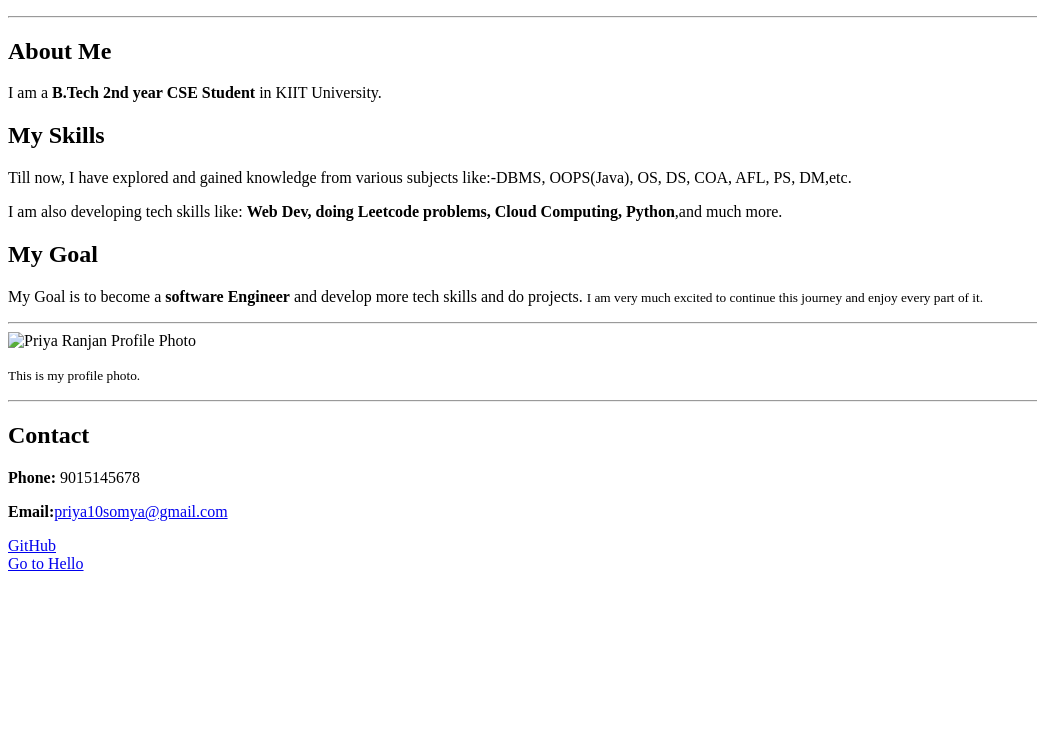
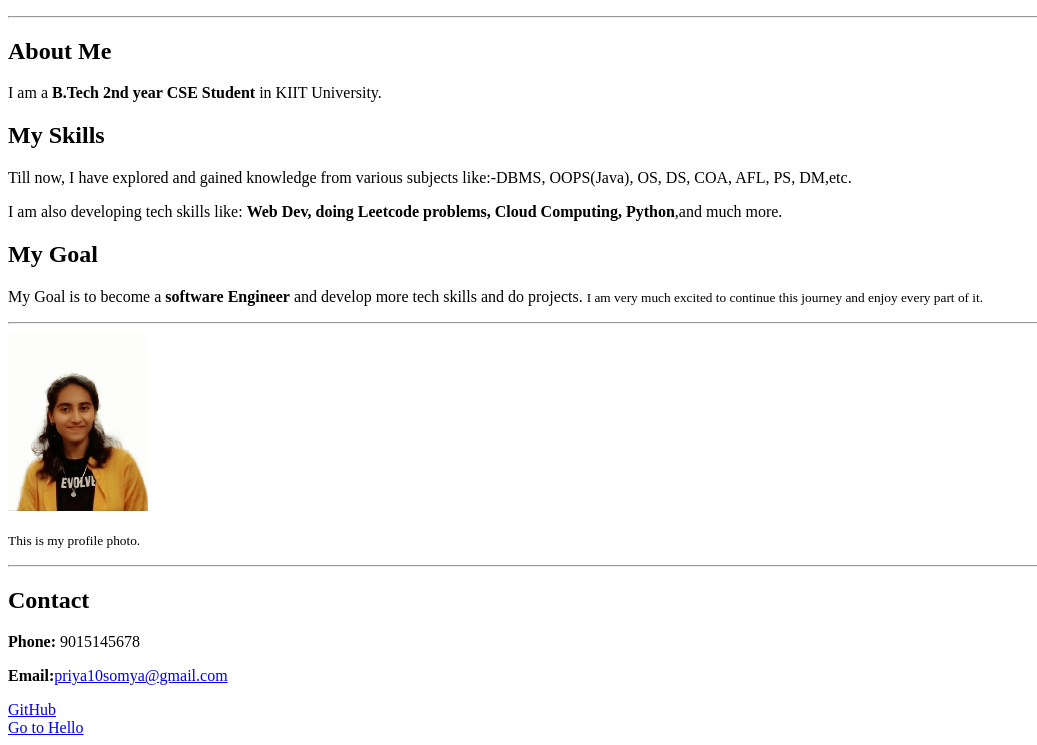
Before and after one commit to kajaljul19/my-profile-website, a plain HTML site: page index.html in a window 1280 px wide. Shown: the part 105-850 px from the top of the page, without its empty margins (0-1037 px from the left). Before the commit the page ends 800 px from the top, so only its background shows below. Drawn offline with Linux system fonts and the light colour scheme; the site is published under a folder, as on GitHub Pages, so addresses that start at the root find nothing.

Commit message:
Update index.html

```diff
--- a/index.html
+++ b/index.html
@@ -18,7 +18,7 @@
    <h2>My Goal</h2>
    <p>My Goal is to become a <strong>software Engineer</strong> and develop more tech skills and do projects. <small>I am very much excited to continue this journey and enjoy every part of it.</small></p>
    <hr>
-   <img src ="/my-photo.png"alt="Priya Ranjan Profile Photo" width="140">
+   <img src ="my-photo.png"alt="Priya Ranjan Profile Photo" width="140">
    <p><small>This is my profile photo.</small></p>
    <hr>
    <h2>Contact</h2>
```
